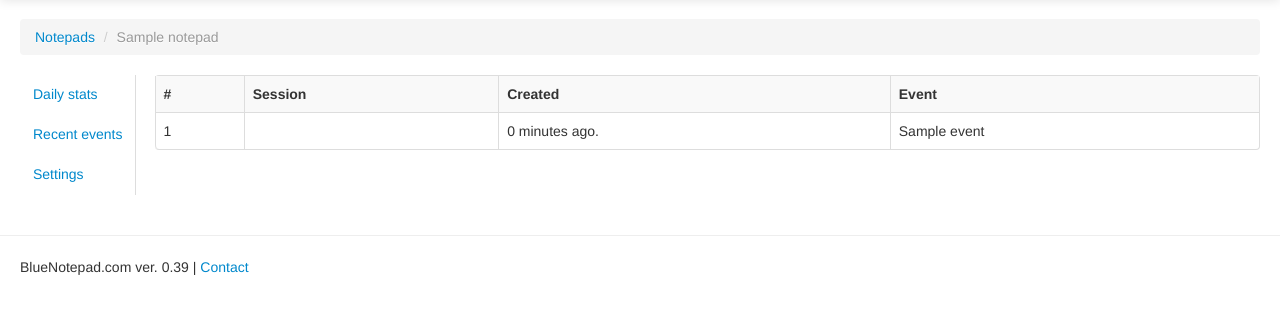
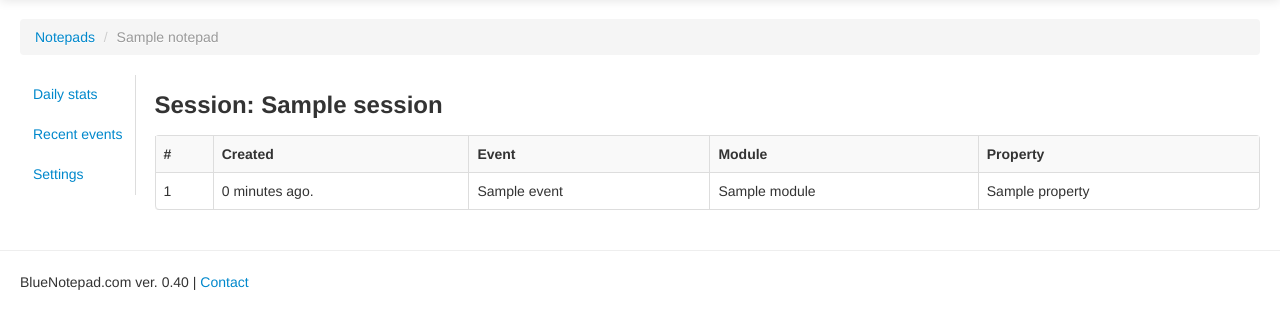
Before and after one commit to klangner/bluenotepad, a Django app: template src/bluenotepad/templates/notepad/recent_sessions.html in a window 1280 px wide. Shown: the part 41-370 px from the top of the page. Run offline with Django 3.2, Linux system fonts and the light colour scheme; the template is opened without the code that fills it: most values are stand-ins (such as "Sample title", 1, 10 or a date in 2020); some libraries are stand-ins or nearby versions.

Commit message:
Grupowanie ostatnio pokazywanych sesji

```diff
--- a/src/bluenotepad/templates/base.html
+++ b/src/bluenotepad/templates/base.html
@@ -93,7 +93,7 @@
 	<hr/>
 	<footer>
    		<p style="padding-left:20px">
-       			BlueNotepad.com ver. 0.39
+       			BlueNotepad.com ver. 0.40
        			| <a href="mailto:klangner@gmail.com">Contact</a>
        	</p>
    	</footer>
--- a/src/bluenotepad/templates/notepad/recent_sessions.html
+++ b/src/bluenotepad/templates/notepad/recent_sessions.html
@@ -1,21 +1,26 @@
 {% extends "notepad/notepad_base.html" %}
 
 {% block tab_content %}
+	{% for session_name, events in sessions.items %}
+		<h3>Session: {{session_name}}</h3>
 		<table class="table table-bordered table-striped">
 			<tr>
 				<th>#</th>
-			<th>Session</th>
 				<th>Created</th>
 				<th>Event</th>
+				<th>Module</th>
+				<th>Property</th>
 			</tr>
-		{% for session in sessions %}
+			{% for event in events %}
 				<tr>
 					<td>{{forloop.counter}}</td>
-				<td>{{session.session}}</td>
-				<td>{{session.time|timesince}} ago.</td>
-				<td>{{session.event}}</td>
+					<td>{{event.time|timesince}} ago.</td>
+					<td>{{event.event}}</td>
+					<td>{{event.module}}</td>
+					<td>{{event.property}}</td>
 				</tr>
 			{% endfor %}
 		</table>
+	{% endfor %}
 
 {% endblock %}
```
Also changed, not shown: src/bluenotepad/notepad/views.py (+6 -6 lines), src/bluenotepad/storage/log.py. Lines whose indentation alone changed are shown as unchanged.
